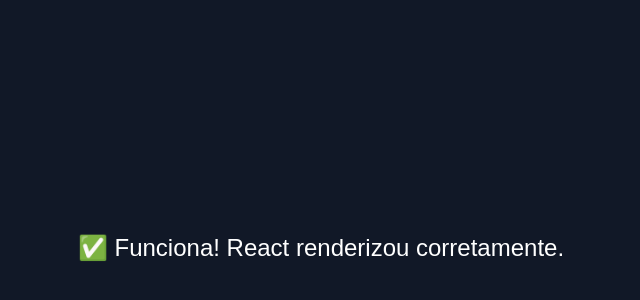
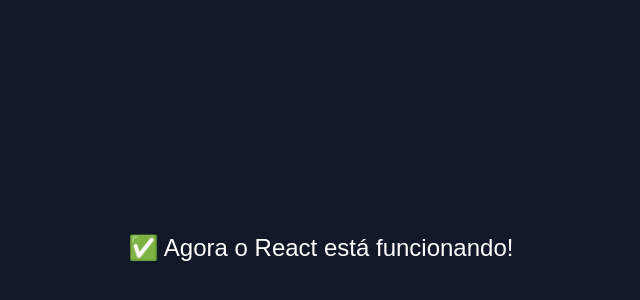
Before and after one commit to luiggi00/bacbo-pro-ia, a React (Vite) app: page / in a window 1280 px wide. Shown: the part 152-452 px from the top of the page, without its empty margins (319-959 px from the left). Built offline with nearby package versions, Linux system fonts and the light colour scheme.

Commit message:
Update App.jsx

```diff
--- a/src/App.jsx
+++ b/src/App.jsx
@@ -1,3 +1,5 @@
+import React from "react";
+
 export default function BacBoApp() {
   return (
     <div style={{
@@ -9,7 +11,7 @@
       color: "white",
       fontSize: "24px"
     }}>
-      ✅ Funciona! React renderizou corretamente.
+      ✅ Agora o React está funcionando!
     </div>
   );
 }
```
